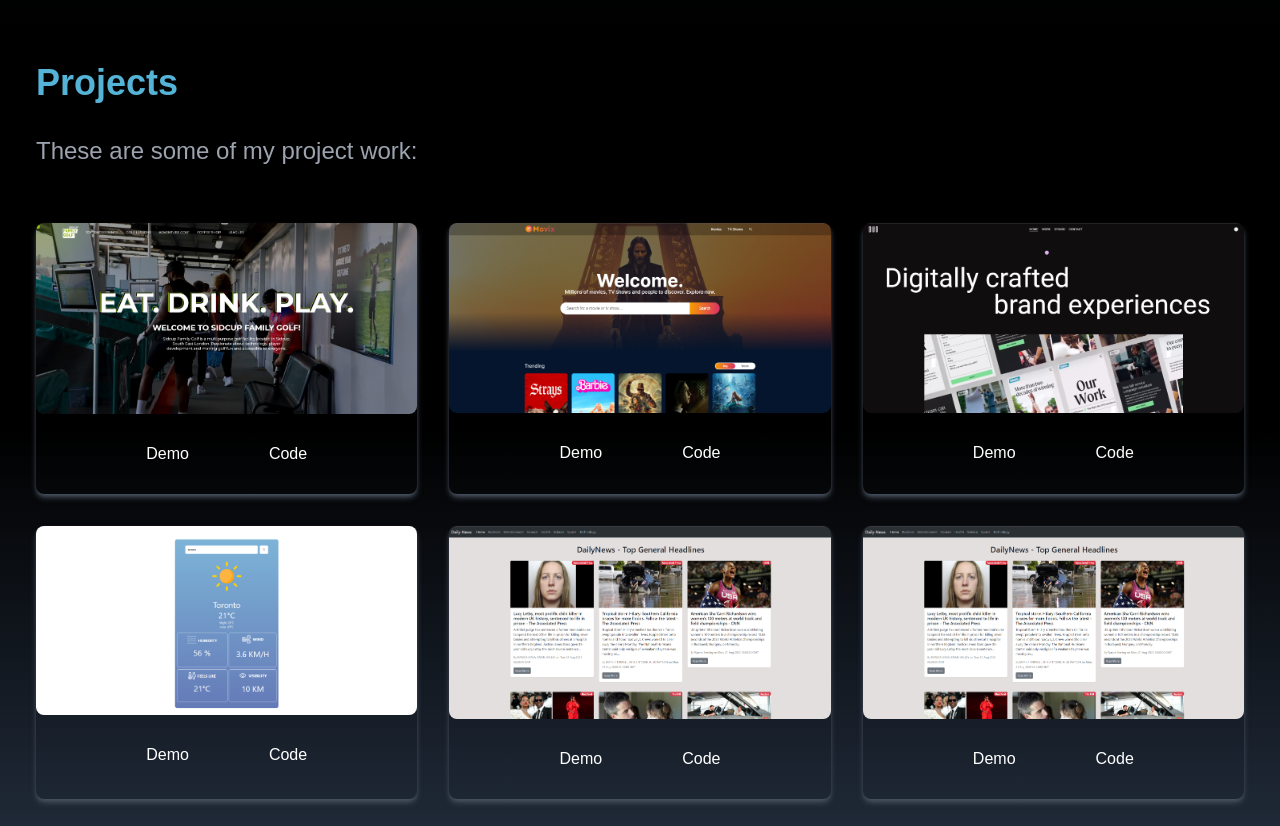
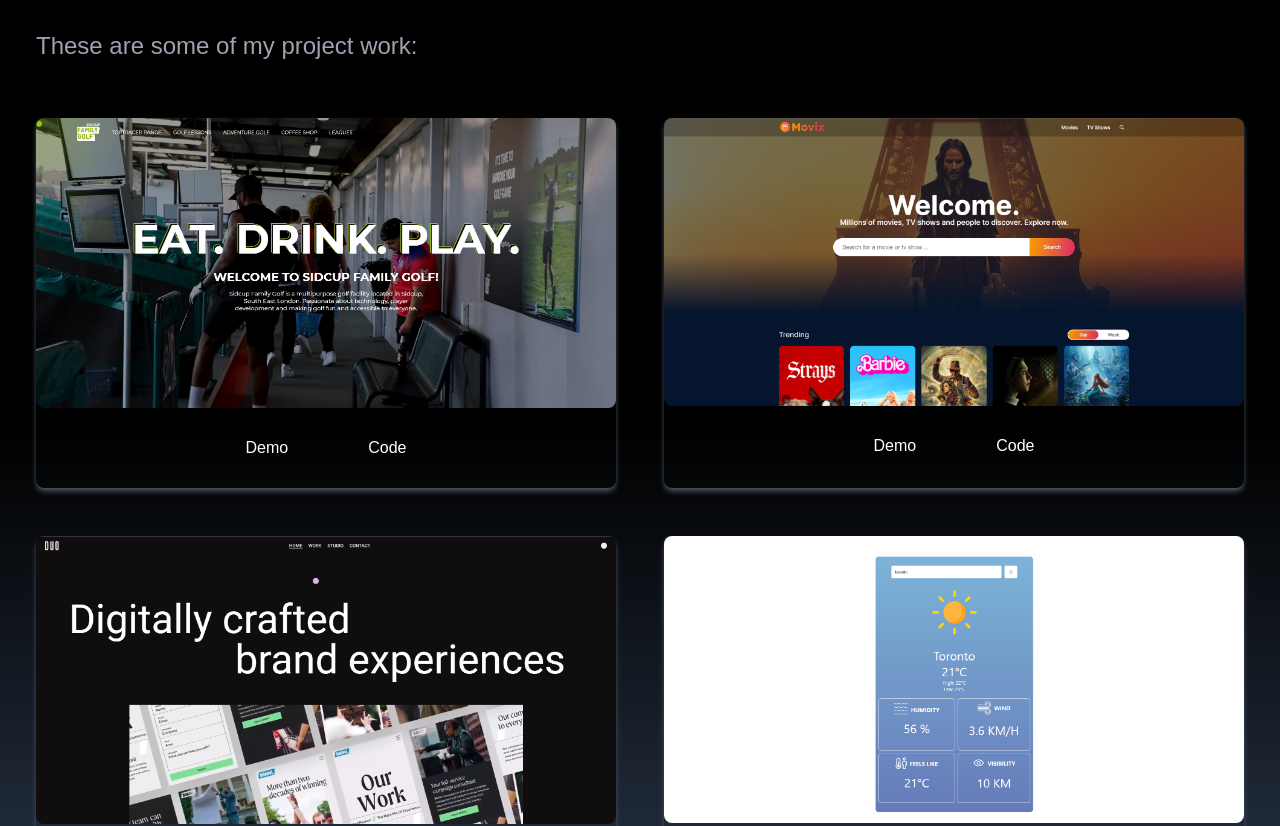
Before and after one commit to Jay-Kanani1/Portfolio, a React (Create React App) app: page / in a window 1280 px wide. Shown: the part 1653-2479 px from the top of the page. Built offline with nearby package versions, Linux system fonts and the light colour scheme.

Commit message:
project removed

```diff
--- a/src/components/Home.jsx
+++ b/src/components/Home.jsx
@@ -3,7 +3,7 @@
 import { MdOutlineKeyboardArrowRight } from "react-icons/md";
 import { motion } from "framer-motion";
 import fadeIn from "../Varient";
-import resume from "../assets/Resume.pdf";
+import resume from "../assets/JAY_RESUME.pdf";
 import Typed from "typed.js";
 import bg from "../assets/home-bg.png";
 
--- a/src/components/Project.jsx
+++ b/src/components/Project.jsx
@@ -3,7 +3,7 @@
 import weatherApp from "../assets/WeatherApp.png";
 import duoStudio from "../assets/duo-studio.png";
 import movix from "../assets/movix.png";
-import newsApp from "../assets/NewsApp.png";
+// import newsApp from "../assets/NewsApp.png";
 function Project() {
   const projects = [
     {
@@ -31,18 +31,18 @@
       code: "https://github.com/Jay-Kanani1/Weather-App",
     },
 
-    {
-      id: 5,
-      src: newsApp,
-      demo: "https://text-utils-one-beta.vercel.app/",
-      code: "https://github.com/Jay-Kanani1/Text-Utils",
-    },
-    {
-      id: 6,
-      src: newsApp,
-      demo: "https://text-utils-one-beta.vercel.app/",
-      code: "https://github.com/Jay-Kanani1/Text-Utils",
-    },
+    // {
+    //   id: 5,
+    //   src: newsApp,
+    //   demo: "https://text-utils-one-beta.vercel.app/",
+    //   code: "https://github.com/Jay-Kanani1/Text-Utils",
+    // },
+    // {
+    //   id: 6,
+    //   src: newsApp,
+    //   demo: "https://text-utils-one-beta.vercel.app/",
+    //   code: "https://github.com/Jay-Kanani1/Text-Utils",
+    // },
   ];
 
   return (
@@ -60,7 +60,8 @@
           </p>
         </div>
 
-        <div className="grid sm:grid-cols-2 md:grid-cols-3 gap-8 px-12 sm:px-0">
+        {/* <div className="grid sm:grid-cols-2 md:grid-cols-3 gap-8 px-12 sm:px-0"> */}
+        <div className="grid sm:grid-cols-2 md:grid-cols-2 gap-12 px-12 sm:px-0">
           {projects.map(({ id, src, demo, code }) => (
             <div
               key={id}
```
Also changed, not shown: 2 other files (tests, documents, lock files or other folders).
